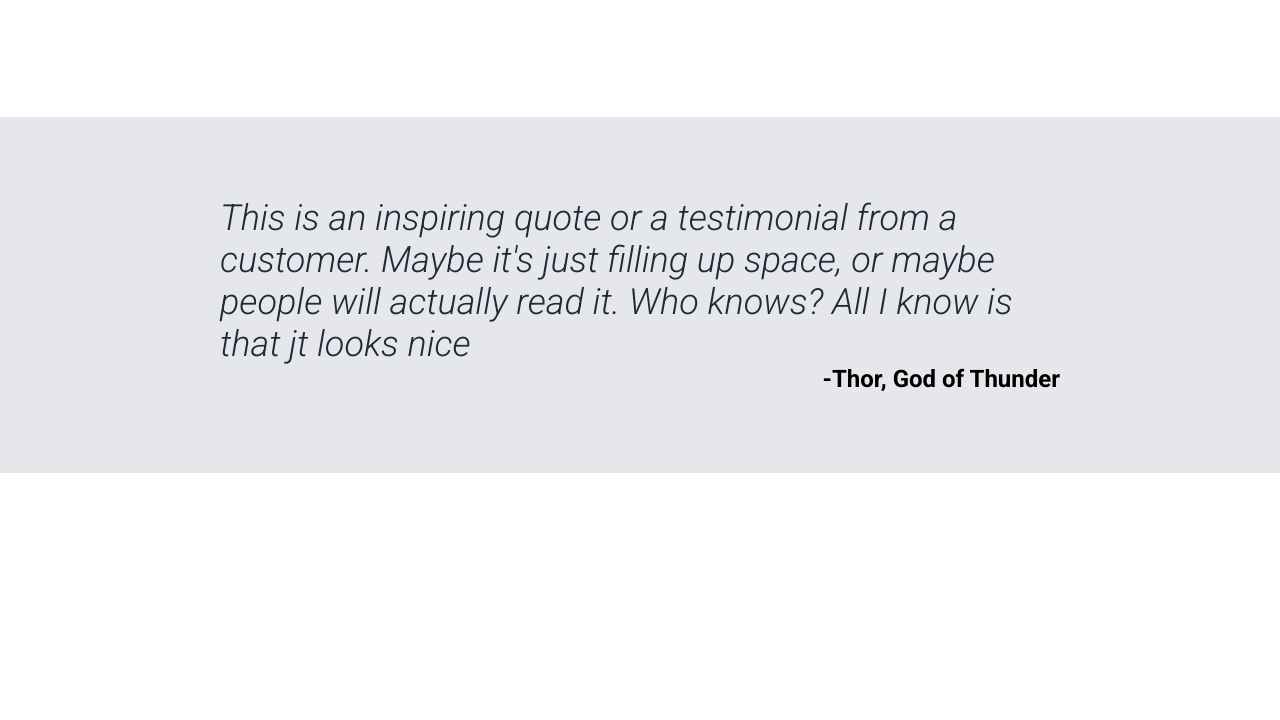
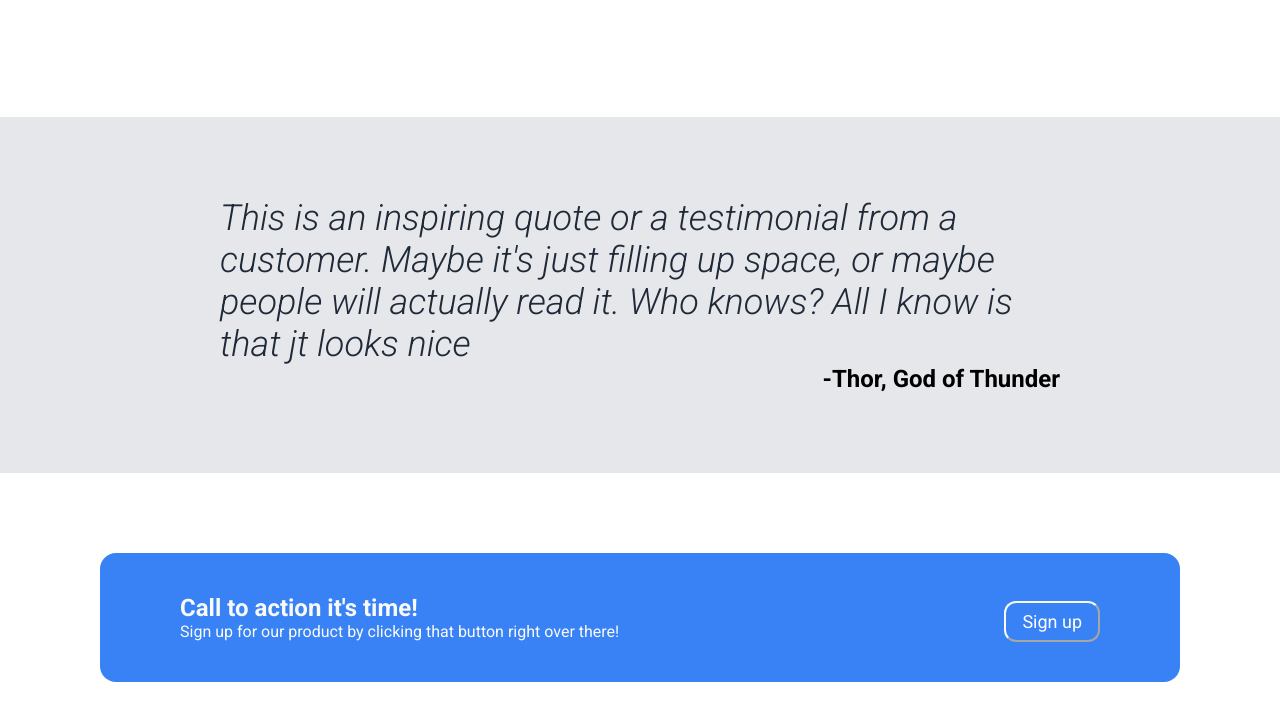
Before and after one commit to Fayaz32929/landing-page, a plain HTML site: page index.html in a window 1280 px wide. Shown: the part 931-1651 px from the top of the page. Before the commit the page ends 1404 px from the top, so only its background shows below. Drawn offline with Linux system fonts and the light colour scheme.

Commit message:
building call to action section

```diff
--- a/index.html
+++ b/index.html
@@ -65,5 +65,14 @@
             <h2 class="quote-author">-Thor, God of Thunder</h2>
         </div>
     </section>
+    <section class="callToAction-section">
+        <div class="callToAction-content">
+            <div class="callToAction-info">
+                <h1 class="callToAction-heading">Call to action it's time!</h1>
+               <p class="callToAction-message"> Sign up for our product by clicking that button right over there!</p>
+            </div>
+            <button class="callToAction-button">Sign up</button>
+        </div>
+    </section>
 </body>
 </html>
--- a/style.css
+++ b/style.css
@@ -116,3 +116,18 @@ background-color: #e5e7eb;
     text-align: end;
 
 }
+.callToAction-content{
+    width: 1080px;
+    color:#f9faf8;
+    background-color: #3882f6;
+    display: flex;
+    justify-content: space-between;
+    align-items: center;
+    box-sizing: border-box;
+    margin: 80px auto;
+    padding: 40px 80px;
+    border-radius: 16px;
+}
+.callToAction-button{
+    border-color: #f9faf8;
+}
```
